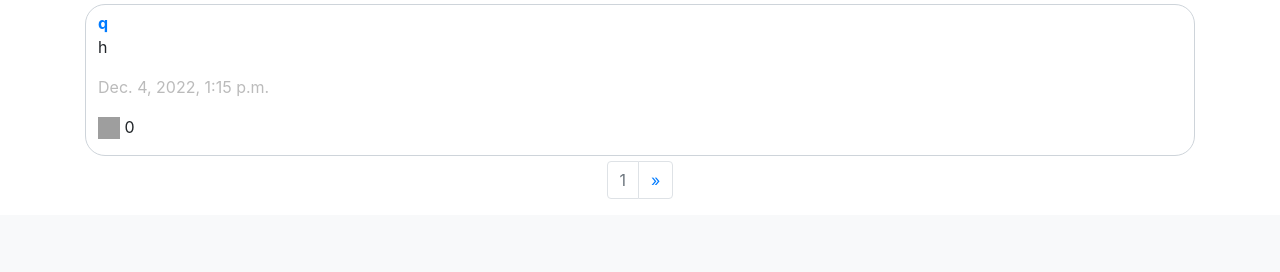
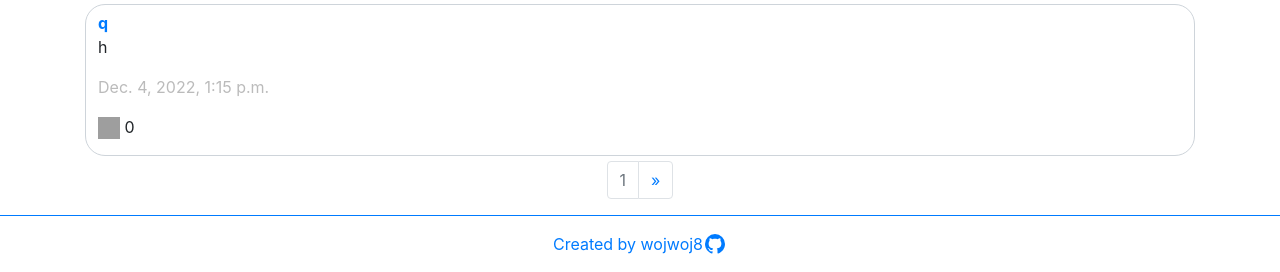
Before and after one commit to wojwoj8/cs50w, a Django app: page / in a window 1280 px wide. Shown: the part 1506-1778 px from the top of the page. Before the commit the page ends 1705 px from the top, so only its background shows below. Run offline with Django 3.2, Linux system fonts and the light colour scheme; data comes from the database, SQL or seed files in the repository; both versions use the stored data as it was after the commit; some libraries are stand-ins or nearby versions; grey boxes are pictures that could not be loaded.

Commit message:
added footer

```diff
--- a/project4-network/network/static/network/styles.css
+++ b/project4-network/network/static/network/styles.css
@@ -1,3 +1,7 @@
+html, body {
+  height: 100vh;
+}
+
 .newpost {
   display: grid;
   text-align: center;
--- a/project4-network/network/static/network/styles.scss
+++ b/project4-network/network/static/network/styles.scss
@@ -1,3 +1,6 @@
+html, body{
+    height: 100vh;
+}
 .newpost{
     display:grid;
     text-align: center;
--- a/project4-network/network/templates/network/layout.html
+++ b/project4-network/network/templates/network/layout.html
@@ -7,7 +7,7 @@
         <link rel="stylesheet" href="https://stackpath.bootstrapcdn.com/bootstrap/4.4.1/css/bootstrap.min.css" integrity="sha384-Vkoo8x4CGsO3+Hhxv8T/Q5PaXtkKtu6ug5TOeNV6gBiFeWPGFN9MuhOf23Q9Ifjh" crossorigin="anonymous">
         <link href="{% static 'network/styles.css' %}" rel="stylesheet">
     </head>
-    <body>
+    <body class='d-flex flex-column min-vh-100'>
 
         <nav class="navbar navbar-expand-lg navbar-light bg-light">
 
@@ -47,7 +47,7 @@
             </div>
           </nav>
           <script src="{% static 'network/edit.js' %}"></script>
-        <div class="body">
+        <div class="body wrapper">
             {% if message %}
                 <h3 id="message">{{message}}</h3>
             {% endif %}
@@ -57,5 +57,15 @@
 
         </div>
         </div>
+        <footer class="mt-auto navbar border-top border-2 border-primary bg-body-tertiary justify-content-center " data-bs-theme="dark">
+            <div class="d-flex justify-content-between align-items-center px-4 py-2">
+                <a class="text-decoration-none d-flex align-items-center" href="https://github.com/wojwoj8">
+                    <span class="me-2">Created by wojwoj8</span>
+                    <svg viewBox="0 0 24 24" role="presentation" class="text-black" style="width: 1.5rem; height: 1.5rem;">
+                        <path d="M12,2A10,10 0 0,0 2,12C2,16.42 4.87,20.17 8.84,21.5C9.34,21.58 9.5,21.27 9.5,21C9.5,20.77 9.5,20.14 9.5,19.31C6.73,19.91 6.14,17.97 6.14,17.97C5.68,16.81 5.03,16.5 5.03,16.5C4.12,15.88 5.1,15.9 5.1,15.9C6.1,15.97 6.63,16.93 6.63,16.93C7.5,18.45 8.97,18 9.54,17.76C9.63,17.11 9.89,16.67 10.17,16.42C7.95,16.17 5.62,15.31 5.62,11.5C5.62,10.39 6,9.5 6.65,8.79C6.55,8.54 6.2,7.5 6.75,6.15C6.75,6.15 7.59,5.88 9.5,7.17C10.29,6.95 11.15,6.84 12,6.84C12.85,6.84 13.71,6.95 14.5,7.17C16.41,5.88 17.25,6.15 17.25,6.15C17.8,7.5 17.45,8.54 17.35,8.79C18,9.5 18.38,10.39 18.38,11.5C18.38,15.32 16.04,16.16 13.81,16.41C14.17,16.72 14.5,17.33 14.5,18.26C14.5,19.6 14.5,20.68 14.5,21C14.5,21.27 14.66,21.59 15.17,21.5C19.14,20.16 22,16.42 22,12A10,10 0 0,0 12,2Z" style="fill: currentcolor;"></path>
+                    </svg>
+                </a>
+            </div>
+        </footer>
     </body>
 </html>
--- /dev/null
+++ b/project4-network/requirements.txt
@@ -0,0 +1,3 @@
+asgiref==3.7.2
+Django==4.2.5
+sqlparse==0.4.4
```
Also changed, not shown: project4-network/db.sqlite3, 2 other files.
